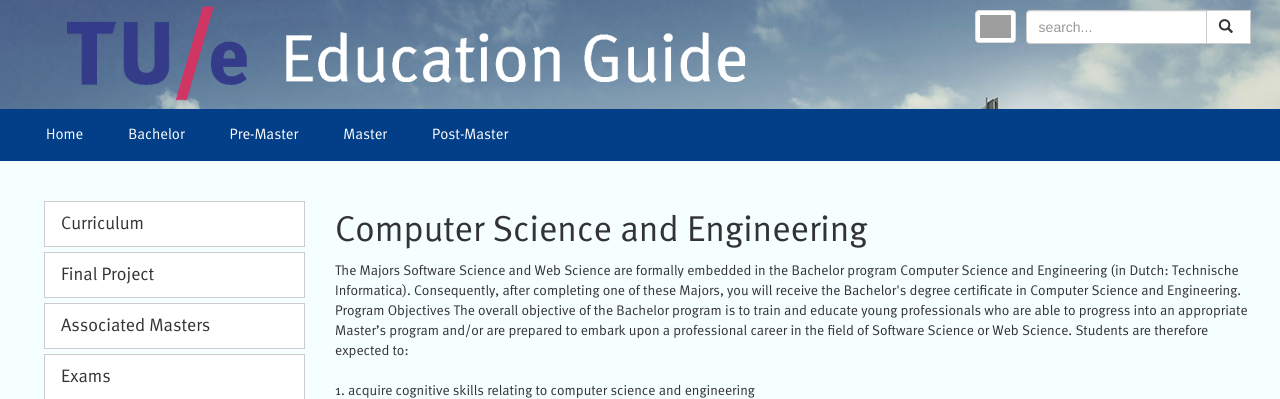
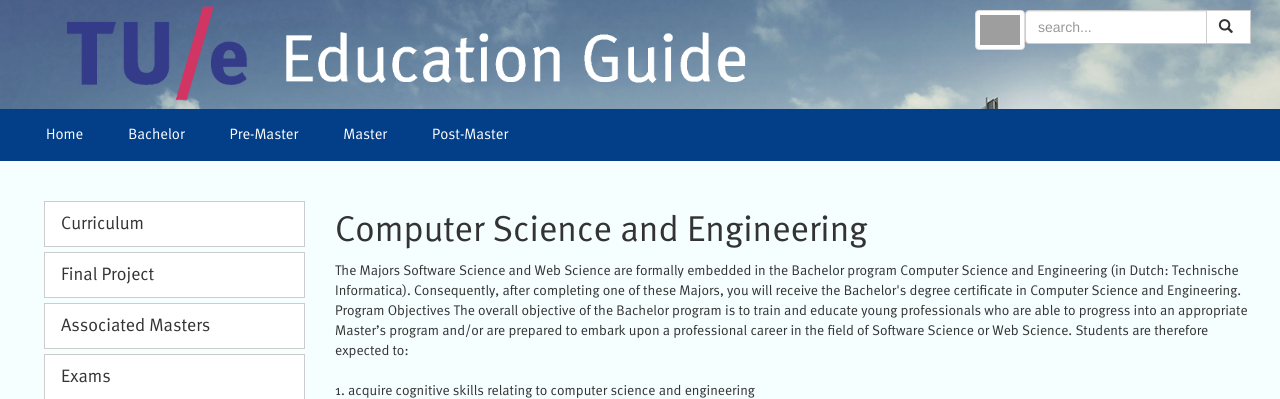
Before and after one commit to marzman95/hypermedia, a PHP site: page /cs.html in a window 1280 px wide. Shown: the top 399 px of the page. Run offline with PHP 8.4, Linux system fonts and the light colour scheme; some libraries are stand-ins or nearby versions; grey boxes are pictures that could not be loaded.

Commit message:
More flag updates
- The flag now no longer scales on any of our pages.
- There is extra room between the flag and the nav bar on every page
now.

```diff
--- a/public_html/bachelor.html
+++ b/public_html/bachelor.html
@@ -25,7 +25,7 @@
   </div>
   <div class="col-sm-3">
   <div class="center-block">
-    <div class="flag"><img src="Images\dflag.png" class="img-responsive img-thumbnail" alt="Image"></div>
+    <div class="flag" id="staticflag"><img src="Images\dflag.png" class="img-responsive img-thumbnail" alt="Image"></div>
     <div class="input-group" style="margin-right: 5%;">
             <input type="text" class="form-control img-responsive" placeholder="search...">
             <span class="input-group-btn">
--- a/public_html/cs.html
+++ b/public_html/cs.html
@@ -27,7 +27,7 @@
     </div>
     <div class="col-sm-3">
     <div class="center-block">
-      <div class="flag"><img src="Images\dflag.png" class="img-responsive img-thumbnail" alt="Image"></div>
+      <div class="flag" id="staticflag"><img src="Images\dflag.png" class="img-responsive img-thumbnail" alt="Image"></div>
       <div class="input-group" style="margin-right: 5%;">
               <input type="text" class="form-control img-responsive" placeholder="search...">
               <span class="input-group-btn">
--- a/public_html/home.css
+++ b/public_html/home.css
@@ -419,4 +419,5 @@ a .bachelor-block:hover {
 #staticflag {
 	width:50px;
 	height:25px;
+	margin: 0 0 5% 0;
 }
--- a/public_html/home.js
+++ b/public_html/home.js
@@ -6,7 +6,7 @@ function checkSize() {
 		document.getElementsByClassName("panel-footer")[3].innerHTML="Learn more about the post-master's programs";
 		$('#footerlinks').hide();
 	    $('#footermenu').show();
-	    document.getElementsByClassName("panelbachelor")[0].style.marginTop='20px';
+	    document.getElementsByClassName("panelbachelor")[0].style.marginTop='5px';
 	} else if ($(window).width() <= 1000) {
 		document.getElementsByClassName("panel-footer")[0].innerHTML='Learn more about<br>the bachelor<br>programs';
 		document.getElementsByClassName("panel-footer")[1].innerHTML="Learn more about<br>the pre-master's<br>programs";
```
